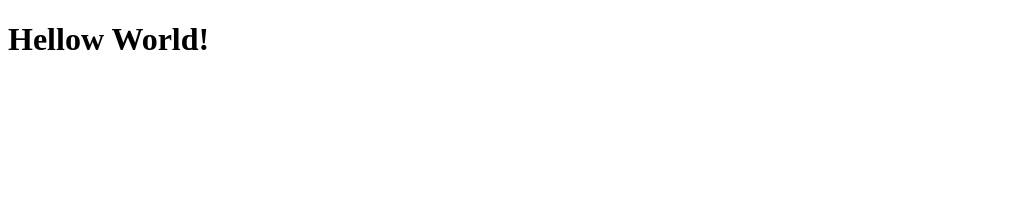
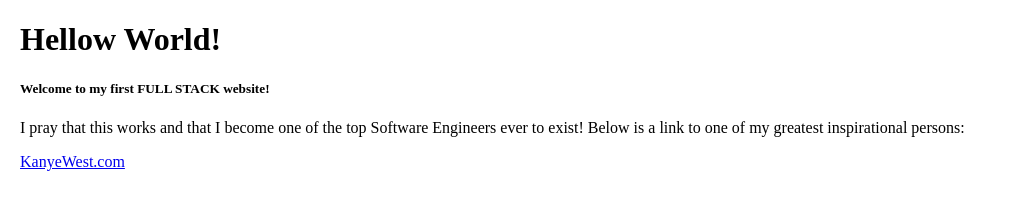
Before and after one commit to sconde01/stephs-personal-website, a plain HTML site: page index.html in a window 1280 px wide. Shown: the whole page, without its empty margins (0-1019 px from the left). Drawn offline with Linux system fonts and the light colour scheme.

Commit message:
add style.css, connect to index.html

```diff
--- a/index.html
+++ b/index.html
@@ -1,10 +1,27 @@
 <!DOCTYPE html>
 <html lang="en">
+
 <head>
+    <link rel="stylesheet" href="style.css" />
     <title>My Personal Website</title>
+    <style>
+        body {
+            margin: 20px;
+        }
+    </style>
 </head>
+
 <body>
     <h1>Hellow World!</h1>
 
+    <h5>Welcome to my first FULL STACK website!</h5>
+    <p> I pray that this works and that I become one of the top Software Engineers ever to exist!
+
+        Below is a link to one of my greatest inspirational persons:
+    </p>
+    <a href="https://kanyewest.com/" class="btn btn-primary">KanyeWest.com</a>
+
+
 </body>
+
 </html>
```
Also changed, not shown: style.css (added).
